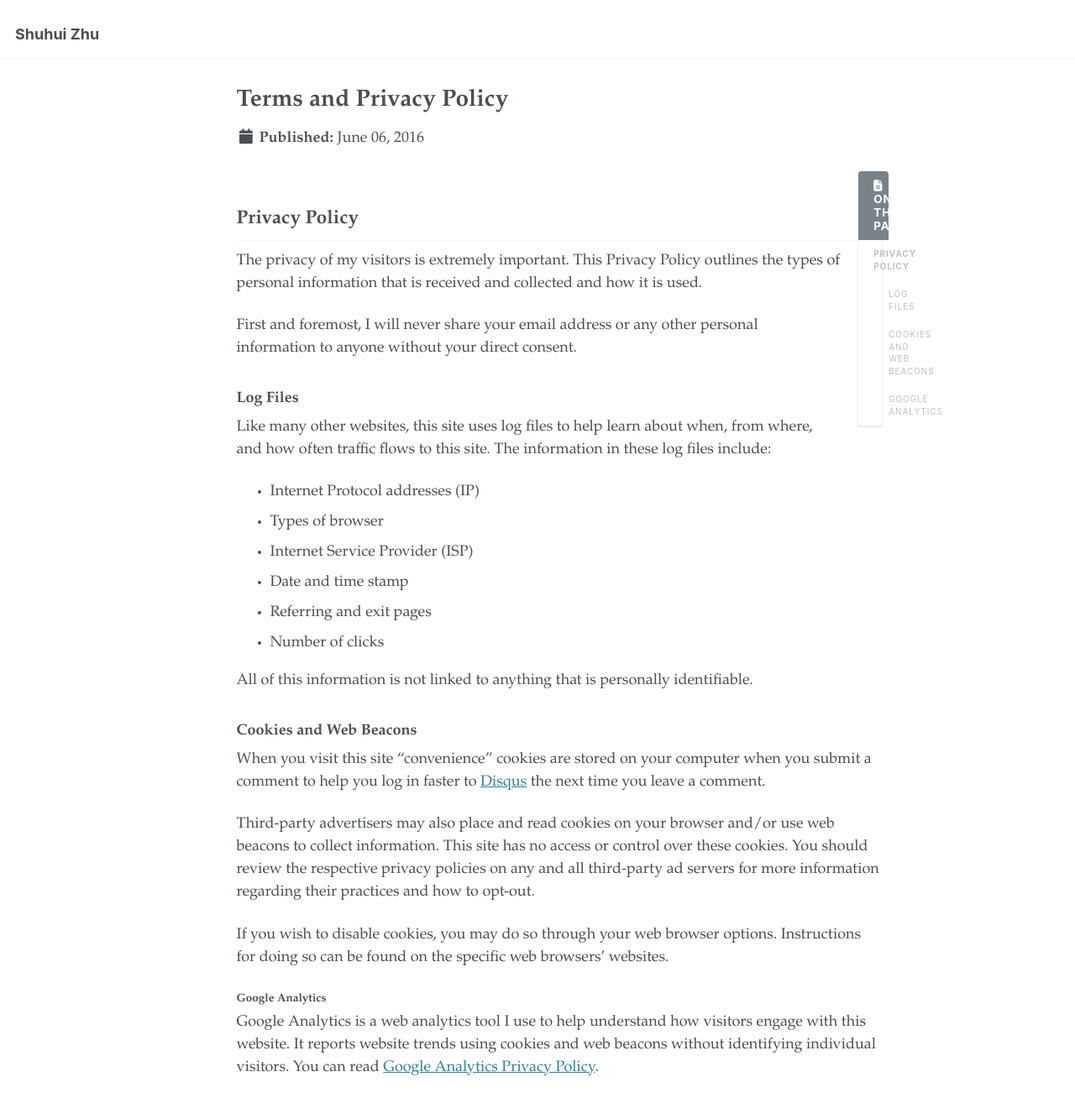
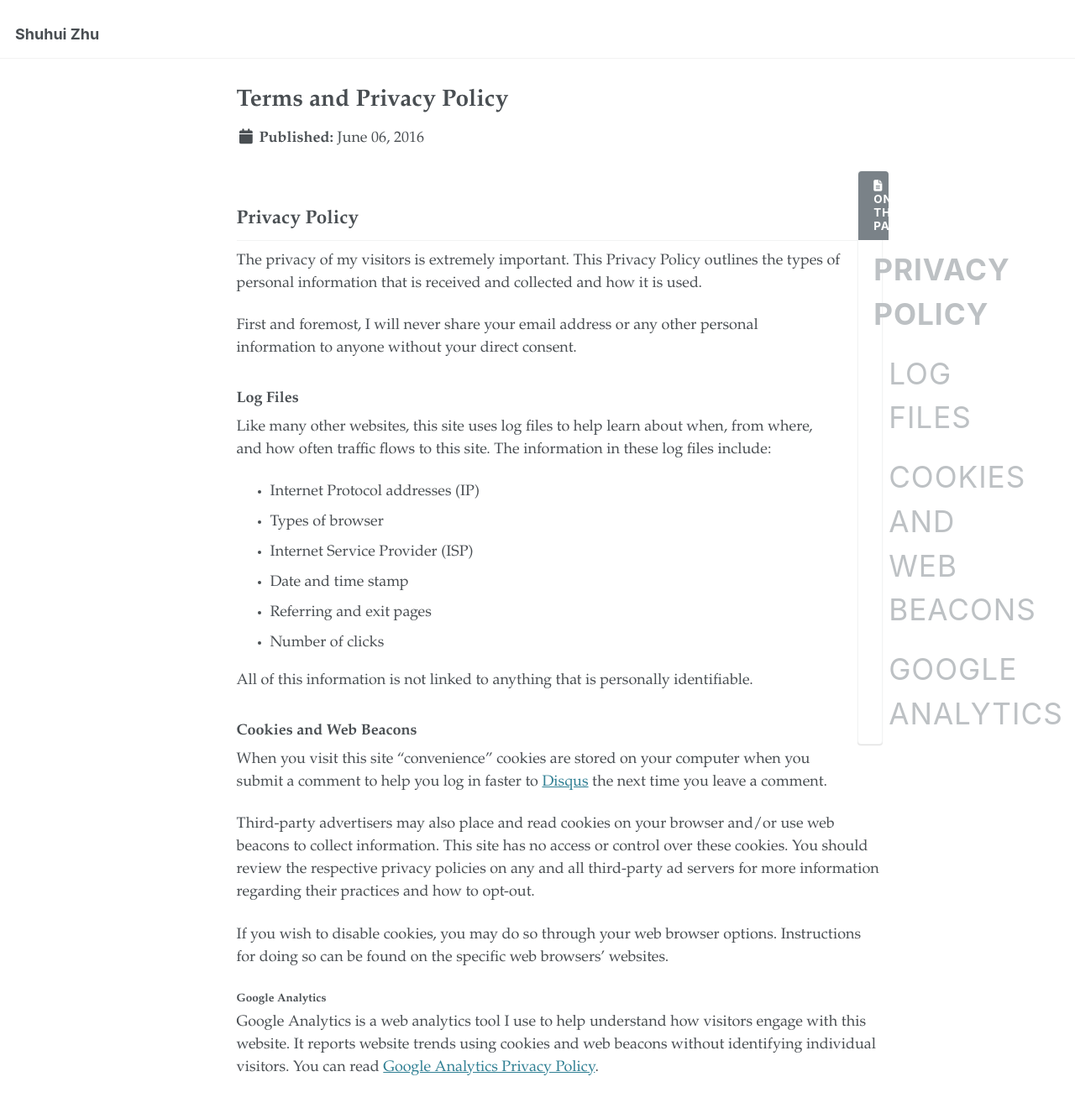
Before and after one commit to shuhui-zhu/shuhui-zhu.github.io, a Jekyll site: the page built from _pages/terms.md, in a window 1280 px wide and 1400 px high. Shown: the top 1320 px of the window at 84% size. Built offline with Jekyll 4.4.1, drawn with Linux system fonts in a browser that asks for light colours.

Commit message:
update menu font size in navigation css

```diff
--- a/_sass/layout/_navigation.scss
+++ b/_sass/layout/_navigation.scss
@@ -401,7 +401,7 @@
     display: block;
     padding: 0.5rem 1rem;
     color: var(--global-text-color-light);
-    font-size: $type-size-7;
+    font-size: $type-size-1;
     font-weight: bold;
     line-height: 1.5;
     border-bottom: 1px solid var(--global-border-color);
```
